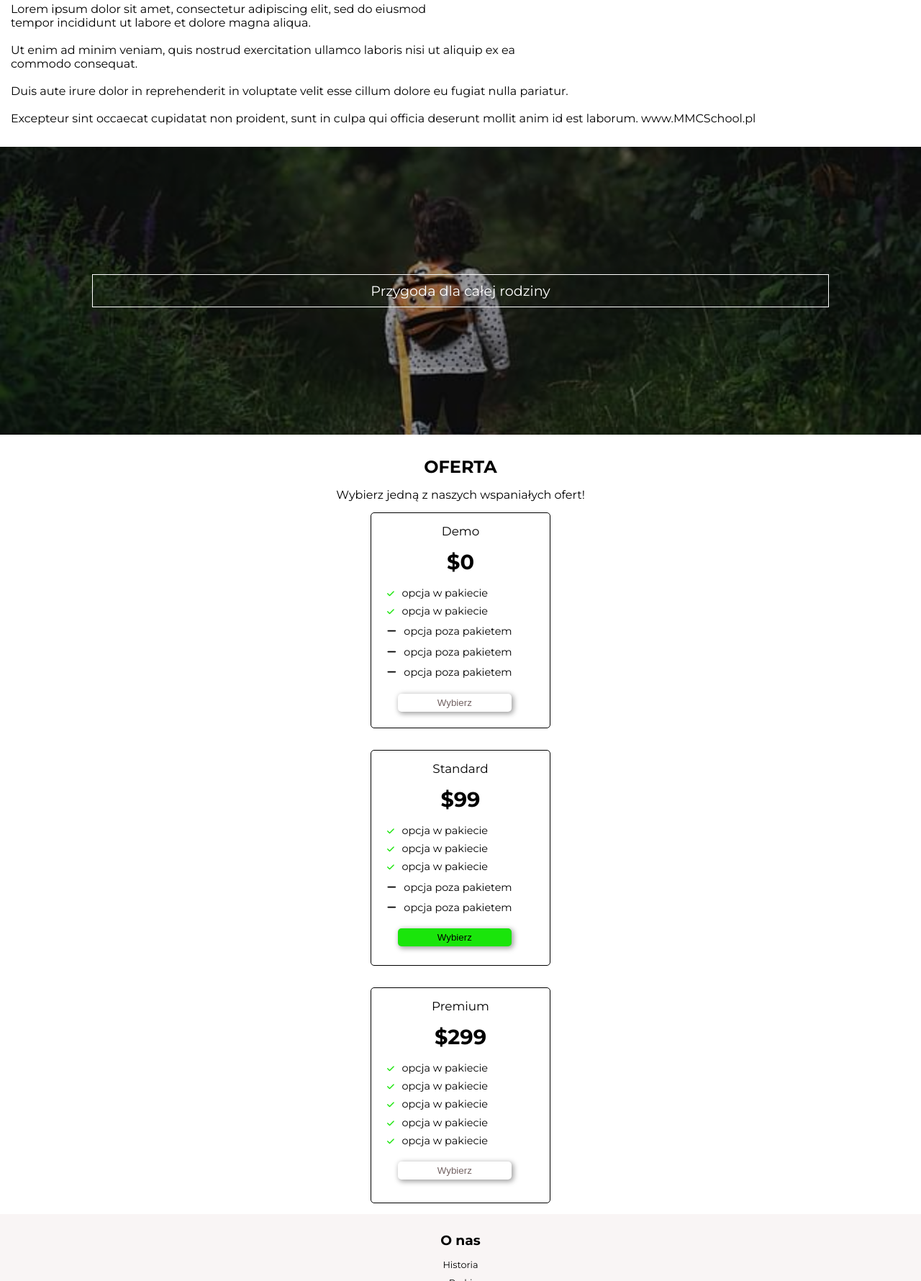
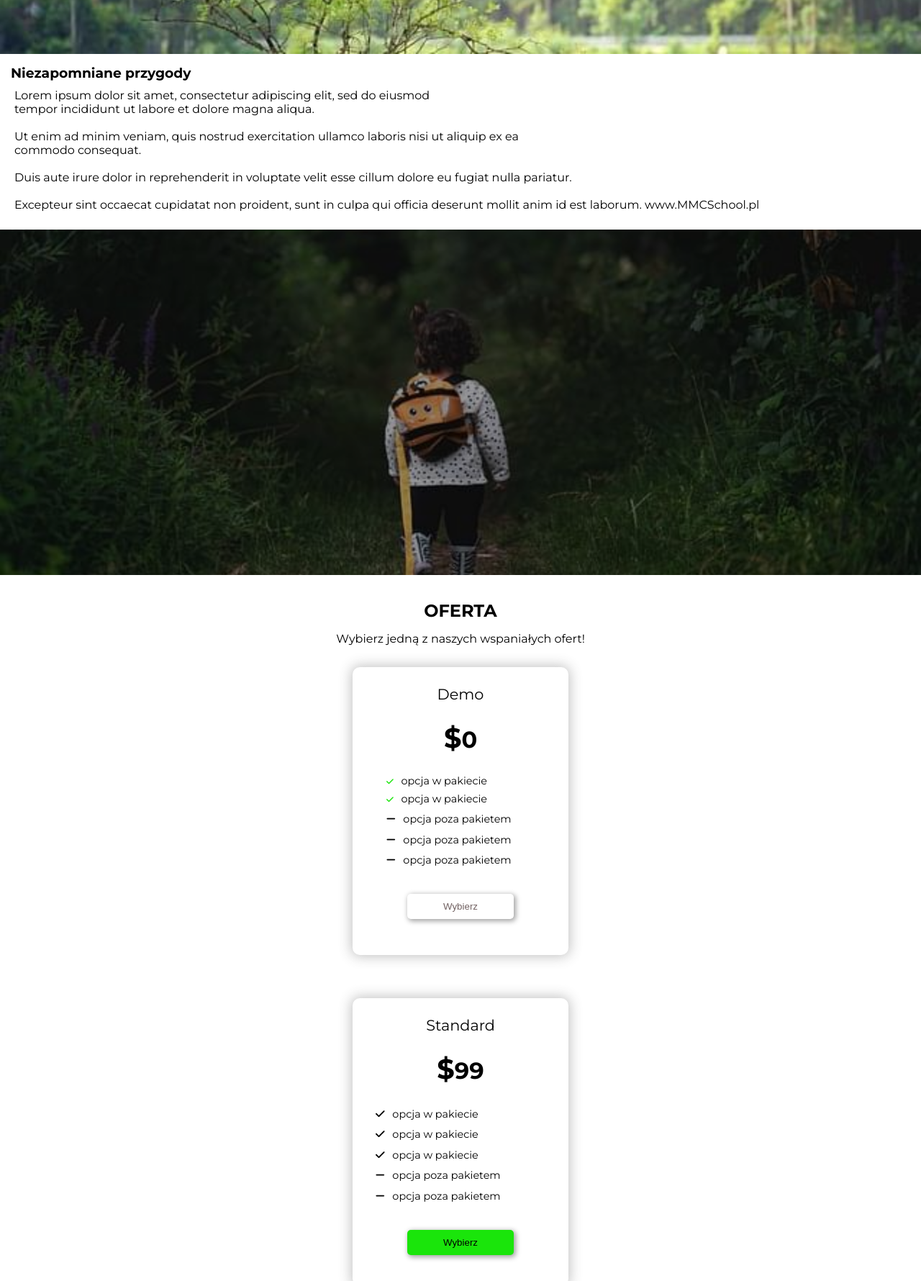
Before and after one commit to DawidOkojewProject/Forest, a website: page index.html in a window 1280 px wide. Shown: the part 1020-2800 px from the top of the page at 72% size. Drawn offline with Linux system fonts and the light colour scheme.

Commit message:
Added shadow to offer card, modified font weight in price, added close menu when you choose link

```diff
--- a/index.html
+++ b/index.html
@@ -13,6 +13,12 @@
 </head>
 
 <body>
+    <div  class="menu">
+            <a class="menu-link" href='#home''>Home</a>
+            <a class="menu-link" href="#about-us">O nas</a>
+            <a class="menu-link" href="#offers">Oferta</a>
+            <a class="menu-link" href="#contact">Kontakt</a>
+    </div>
     <section class="container">
         <nav class="phoneNav">
             <div class="logo"><a href="#"><i class="fa-solid fa-tree"></i>
@@ -23,8 +29,8 @@
         </nav>
 
     </section>
-    <main>
-        <section class="img">
+    <main id="home">
+        <section  class="img">
             <div class="hero-img jungle">
                 <div class="hero-shadow"></div>
                 <div class="hero-text">
@@ -34,7 +40,7 @@
 
             </div>
         </section>
-        <section class="about-us">
+        <section id="about-us" class="about-us">
             <h2 class="abous-us-title">o nas</h2>
             <div class="section-about-us">
                 <div class="section-about-us-img"></div>
@@ -61,39 +67,41 @@
 
             </div>
         </section>
-        <section class="offer">
+        <section id="offers" class="offer">
             <h2 class="abous-us-title">oferta</h2>
             <p class="center">Wybierz jedną z naszych wspaniałych ofert!</p>
             <div class="cards-box">
                 <div class="card demo">
                     <h3 class="center fwnormal">Demo</h3>
-                    <p class="price center">$0</p>
-                    <p> <i class="fa-solid fa-check"></i> opcja w pakiecie</p>
-                    <p><i class="fa-solid fa-check"></i> opcja w pakiecie</p>
-                    <p><i class="fa-solid fa-minus"></i> opcja poza pakietem</p>
-                    <p><i class="fa-solid fa-minus"></i> opcja poza pakietem</p>
-                    <p><i class="fa-solid fa-minus"></i> opcja poza pakietem</p>
-                    <button class="choose white">Wybierz</button>
+                    <p class="price center"><span class="bigger">$</span>0</p>
+                    <div class="options">
+                        <p> <i class="fa-solid fa-check"></i> opcja w pakiecie</p>
+                        <p><i class="fa-solid fa-check"></i> opcja w pakiecie</p>
+                        <p><i class="fa-solid fa-minus"></i> opcja poza pakietem</p>
+                        <p><i class="fa-solid fa-minus"></i> opcja poza pakietem</p>
+                        <p><i class="fa-solid fa-minus"></i> opcja poza pakietem</p>
+                    </div>
+                    <div class="divCenter"><button class="choose white">Wybierz</button></div>
                 </div>
                 <div class="card standard">
                     <h3 class="center fwnormal">Standard</h3>
-                    <p class="price center">$99</p>
+                    <p class="price center"><span class="bigger">$</span>99</p>
                     <p><i class="fa-solid fa-check"></i> opcja w pakiecie</p>
                     <p><i class="fa-solid fa-check"></i> opcja w pakiecie</p>
                     <p><i class="fa-solid fa-check"></i> opcja w pakiecie</p>
                     <p><i class="fa-solid fa-minus"></i> opcja poza pakietem</p>
                     <p><i class="fa-solid fa-minus"></i> opcja poza pakietem</p>
-                    <button class="choose green">Wybierz</button>
+                    <div class="divCenter"><button class="choose green">Wybierz</button></div>
                 </div>
                 <div class="card premium">
                     <h3 class="center fwnormal">Premium</h3>
-                    <p class="price center">$299</p>
+                    <p class="price center"><span class="bigger">$</span>299</p>
                     <p><i class="fa-solid fa-check"></i> opcja w pakiecie</p>
                     <p><i class="fa-solid fa-check"></i> opcja w pakiecie</p>
                     <p><i class="fa-solid fa-check"></i> opcja w pakiecie</p>
                     <p><i class="fa-solid fa-check"></i> opcja w pakiecie</p>
                     <p><i class="fa-solid fa-check"></i> opcja w pakiecie</p>
-                    <button class="choose white">Wybierz</button>
+                    <div class="divCenter"><button class="choose white">Wybierz</button></div>
                 </div>
             </div>
         </section>
@@ -123,6 +131,7 @@
             </ul>
         </div>
     </footer>
+    <script src="dist/js/main.min.js"></script>
 </body>
 
 </html>
--- /dev/null
+++ b/src/js/main.js
@@ -0,0 +1,15 @@
+const burgerBtn = document.querySelector('.burgerBtn');
+const menu = document.querySelector('.menu');
+const menuLinks = document.querySelectorAll('.menu-link'); // Zmieniłem `querySelector` na `querySelectorAll`
+
+const btn = () => {
+    menu.classList.toggle('active');
+
+    menuLinks.forEach(item => {
+        item.addEventListener('click', () => {
+            menu.classList.remove('active');
+        });
+    });
+};
+
+burgerBtn.addEventListener("click", btn);
--- a/src/sass/style.scss
+++ b/src/sass/style.scss
@@ -6,23 +6,50 @@
 	padding: 0;
 }
 body {
-	box-sizing: border-box;
-	margin: 0;
-	padding: 0;
-	// background-color: #000;
 	font-size: 16px;
 	font-family: 'Montserrat', sans-serif;
 }
 .container {
-	margin: 25px 0;
-}
+	margin-top: 0;
+	position: sticky;
+	top: 0;
+	background-color: #fff;
+	width: 100%;
 	.phoneNav {
 		display: flex;
-	// margin-top: 5vh;
 		justify-content: space-between;
 		font-size: 2rem;
-	margin: 0 6vw;
-	// width: 98vw;
+		padding: 5px 5px;
+		.burgerBtn {
+			z-index: 50;
+			font-size: 2rem;
+		}
+	}
+}
+.menu {
+	position: fixed;
+	top: 0;
+	height: 100vh;
+	width: 100%;
+	background-color: #31c65e;
+	z-index: 10;
+	display: flex;
+	flex-direction: column;
+	align-items: center;
+	justify-content: center;
+	transform: translateX(100%);
+	a {
+		padding: 20px 40px;
+		font-size: 2.8rem;
+	}
+}
+
+.active {
+	transform: translateX(0);
+}
+
+main {
+	padding-top: 20px;
 }
 .img {
 	display: flex;
@@ -33,13 +60,11 @@
 	display: inline;
 	margin-left: 5px;
 }
-section {
-	margin-top: 15px;
-}
+
 .hero-img {
 	position: relative;
-	height: 50vh;
-	width: auto;
+	max-height: 60vh;
+	width: 100vw;
 	background-size: cover;
 	z-index: -2;
 }
@@ -47,8 +72,7 @@
 	background-image: url('/dist/img/jungle-1807476_640.jpg');
 }
 .hero-shadow {
-	position: absolute;
-	height: 50vh;
+	height: 60vh;
 	width: 100vw;
 	background-color: rgba($color: #000000, $alpha: 0.4);
 	z-index: -1;
@@ -86,7 +110,7 @@
 }
 .section-about-us-img {
 	background-image: url('/dist/img/waters-3095682_640.jpg');
-	height: 50vh;
+	height: 60vh;
 	width: 100vw;
 	background-size: cover;
 }
@@ -94,13 +118,13 @@
 	padding: 15px;
 }
 .text-about-us-paragraph {
-	margin-top: 15px;
+	padding: 10px 5px;
 }
 
 .adventure {
 	background: url('/dist/img/girl-5785590_640.jpg');
 	position: relative;
-	height: 50vh;
+	width: 100vw;
 
 	background-position: center;
 	background-size: cover;
@@ -123,43 +147,56 @@
 .center {
 	text-align: center;
 }
-.card {
-	border: 1px solid black;
-	width: 250px;
-	height: 300px;
-	border-radius: 5px;
-	margin: 15px;
-	padding: 15px;
-}
 
-.price {
-	font-weight: 700;
-	font-size: 1.8rem;
-	padding: 5px;
-	margin: 10px 0;
-	// text-align: center;
-}
-.fa-check {
-	font-size: 0.7rem;
-	color: #1ae50b;
-}
+.offer {
+	padding: 20px 0px;
 	.cards-box {
 		display: flex;
 		flex-direction: column;
 		align-items: center;
 		font-size: 0.9rem;
+		.card {
+			// border: 1px solid black;
+			width: 300px;
+			height: 400px;
+			border-radius: 10px;
+			margin: 30px 5px;
+			padding: 25px;
+			box-shadow: 0px 0px 17px 2px rgba(53, 53, 53, 0.3);
+
+			.center{
+				font-size: 1.3rem;
 			}
+			.price {
+				font-weight: 700;
+				font-size: 2rem;
+				padding: 25px;
+				// margin: 10px 0;
+				// text-align: center;
+				.bigger{
+					font-size: 2.4rem;
+					font-weight:  600;
+				}
+			}
+			.options {
+				padding-left: 15px;
+				.fa-check {
+					font-size: 0.7rem;
+					color: #1ae50b;
+				}
+			}
+			.divCenter {
+				display: flex;
+				justify-content: center;
+				align-items: center;
+				height: 100px;
 				.choose {
 					border-radius: 5px;
-	padding: 5px 55px;
-	// border: 3px  solid rgba($color: #000000, $alpha: 0.2);
-	margin-top: 15px;
-	margin-left: 10%;
+					padding: 10px 50px;
 					border: none;
 					box-shadow: 2px 2px 7px 1px rgb(163, 163, 163);
 					color: #726262;
 				}
-
 				.white {
 					background-color: #fff;
 					transition: scale 0.3s;
@@ -174,9 +211,14 @@
 					color: #000;
 					transition: scale 0.3s;
 				}
-.green:hover{
+				.green:hover {
 					transform: scale(1.1);
 				}
+			}
+		}
+	}
+}
+
 .fa-solid {
 	padding: 7px;
 }
@@ -189,8 +231,6 @@
 	flex-direction: column;
 	justify-content: center;
 	align-items: center;
-}
-
 	.footer_section {
 		padding: 15px;
 		h3 {
@@ -204,7 +244,9 @@
 			font-size: 0.8rem;
 		}
 	}
-a{
+}
+
+a {
 	text-decoration: none;
 	color: #000;
 }
```
Also changed, not shown: dist/css/style.min.css, dist/js/main.min.js (added). Lines whose indentation alone changed are shown as unchanged.
